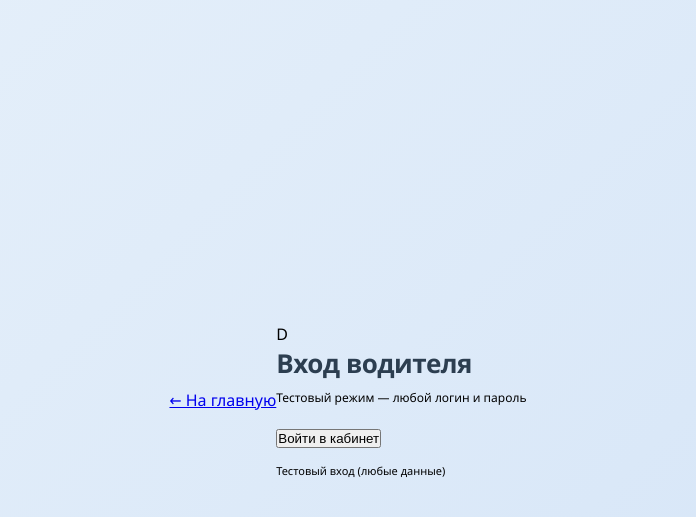
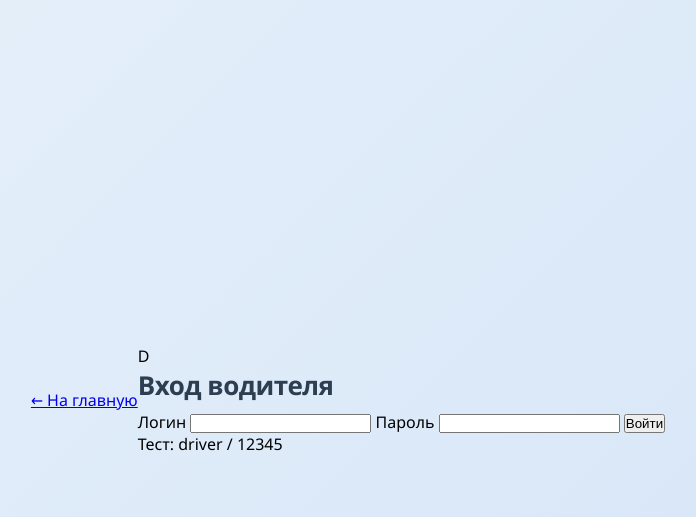
Before and after one commit to natuto228/Gin-Taxi-fin, a FastAPI app: page /login in a window 1280 px wide. Shown: the top 517 px of the page, without its empty margins (292-988 px from the left). Run offline with FastAPI, Linux system fonts and the light colour scheme; some libraries are stand-ins or nearby versions; some web fonts are replaced.

Commit message:
Обновлены стили и HTML

```diff
--- a/templates/login.html
+++ b/templates/login.html
@@ -15,22 +15,24 @@
     <div class="text-center">
         <div class="login-logo-circle">D</div>
         <h3 class="login-title">Вход водителя</h3>
-        <p class="text-muted" style="font-size: 12px; margin-bottom: 20px;">Тестовый режим — любой логин и пароль</p>
     </div>
 
-    <button id="driverTestLogin" class="login-btn">Войти в кабинет</button>
+    <form id="driverLoginForm">
+        <label class="login-label">Логин</label>
+        <input type="text" id="driverLogin" class="login-input" required>
 
-    <div class="login-test-info" style="margin-top: 15px; font-size: 11px;">
-        <span>Тестовый вход (любые данные)</span>
+        <label class="login-label">Пароль</label>
+        <input type="password" id="driverPassword" class="login-input" required>
+
+        <button type="submit" class="login-btn">Войти</button>
+    </form>
+
+    <div class="login-test-info">
+        <span>Тест: driver / 12345</span>
     </div>
 </div>
 
-<script>
-    document.getElementById('driverTestLogin').onclick = function() {
-        localStorage.setItem('driverLoggedIn', 'true');
-        window.location.href = '/driver-dashboard';
-    };
-</script>
+<script src="/static/script.js"></script>
 
 </body>
 </html>
```
